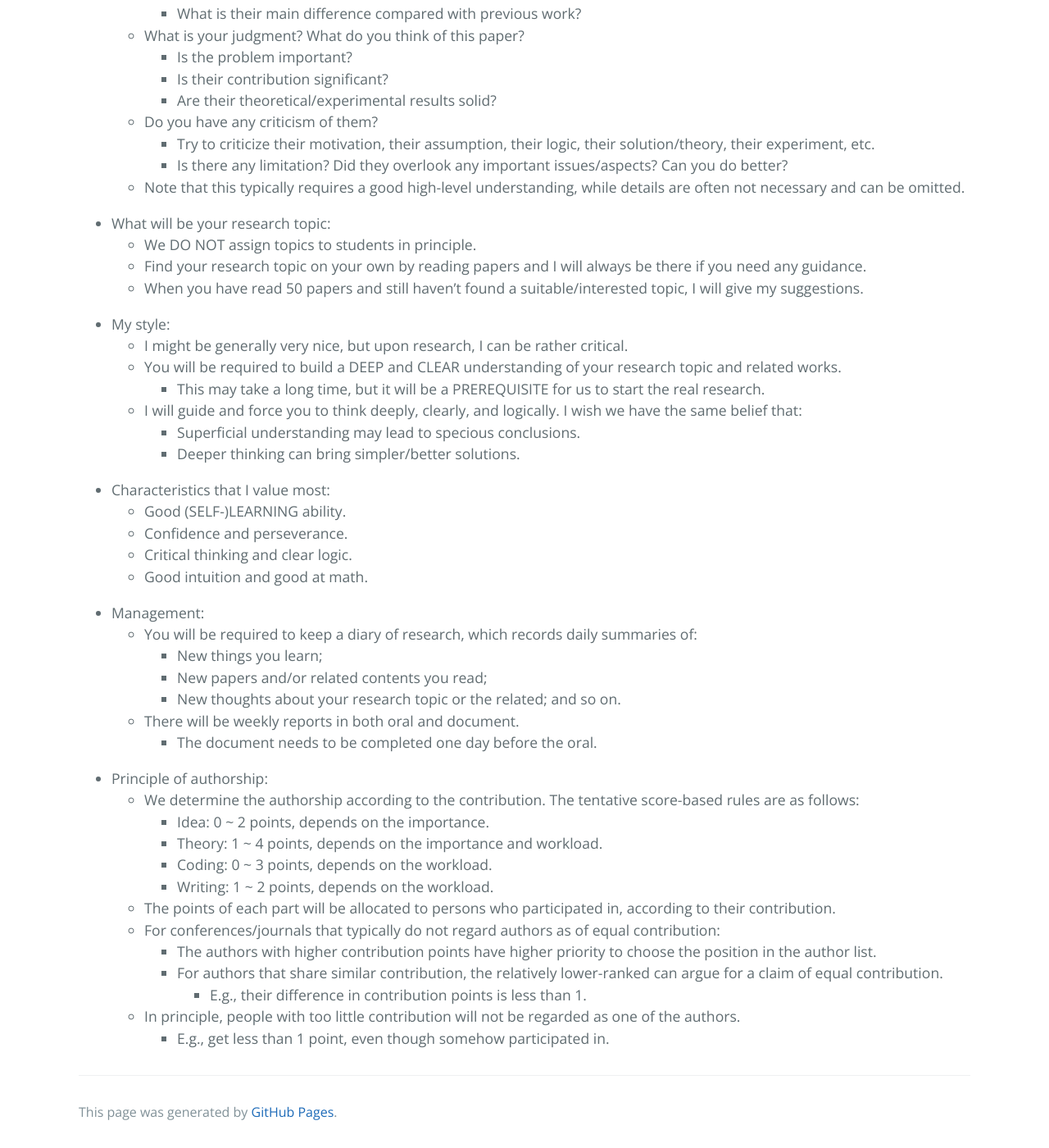
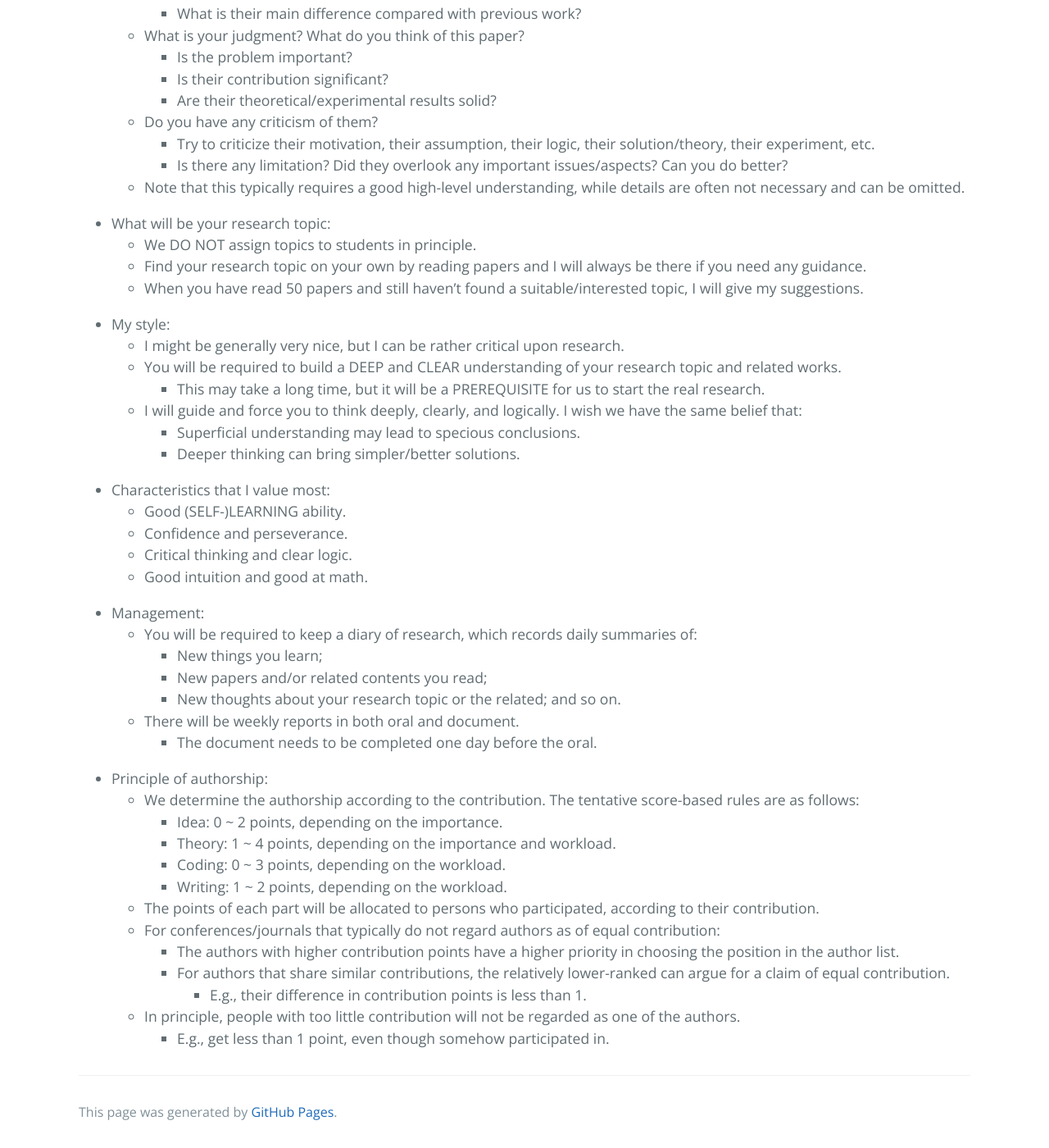
Before and after one commit to ZhimingZhou/zhimingzhou.github.io, a Jekyll site: the page built from _posts/2021-10-11-Prospective-Students.md, in a window 1280 px wide and 1400 px high, scrolled down 784 px. Shown: the whole window at 82% size. Built offline with Jekyll 4.4.1, drawn with Linux system fonts in a browser that asks for light colours; comment, search, counter and statistics services are not loaded; some of the changed text lies outside the part shown.

Commit message:
Update 2021-10-11-Prospective-Students.md

```diff
--- a/_posts/2021-10-11-Prospective-Students.md
+++ b/_posts/2021-10-11-Prospective-Students.md
@@ -42,7 +42,7 @@ I’m looking for talented students with enthusiasm for fundamental research in
 
 <!--  -->
 - My style:
-	- I might be generally very nice, but upon research, I can be rather critical.
+	- I might be generally very nice, but I can be rather critical upon research.
 	- You will be required to build a DEEP and CLEAR understanding of your research topic and related works.
 		- This may take a long time, but it will be a PREREQUISITE for us to start the real research.
 	- I will guide and force you to think deeply, clearly, and logically. I wish we have the same belief that:
@@ -68,14 +68,14 @@ I’m looking for talented students with enthusiasm for fundamental research in
 <!--  -->
 - Principle of authorship:
 	- We determine the authorship according to the contribution. The tentative score-based rules are as follows:
-		- Idea: 0 ~ 2 points, depends on the importance.
-		- Theory: 1 ~ 4 points, depends on the importance and workload.
-		- Coding: 0 ~ 3 points, depends on the workload.
-		- Writing: 1 ~ 2 points, depends on the workload.
-	- The points of each part will be allocated to persons who participated in, according to their contribution.
+		- Idea: 0 ~ 2 points, depending on the importance.
+		- Theory: 1 ~ 4 points, depending on the importance and workload.
+		- Coding: 0 ~ 3 points, depending on the workload.
+		- Writing: 1 ~ 2 points, depending on the workload.
+	- The points of each part will be allocated to persons who participated, according to their contribution.
 	- For conferences/journals that typically do not regard authors as of equal contribution:
-		- The authors with higher contribution points have higher priority to choose the position in the author list.
-		- For authors that share similar contribution, the relatively lower-ranked can argue for a claim of equal contribution.
+		- The authors with higher contribution points have a higher priority in choosing the position in the author list.
+		- For authors that share similar contributions, the relatively lower-ranked can argue for a claim of equal contribution.
 			- E.g., their difference in contribution points is less than 1.
 	- In principle, people with too little contribution will not be regarded as one of the authors.
 		- E.g., get less than 1 point, even though somehow participated in.
```
Also changed, not shown: other parts of _posts/2021-10-11-Prospective-Students.md (+3 -3 lines).
